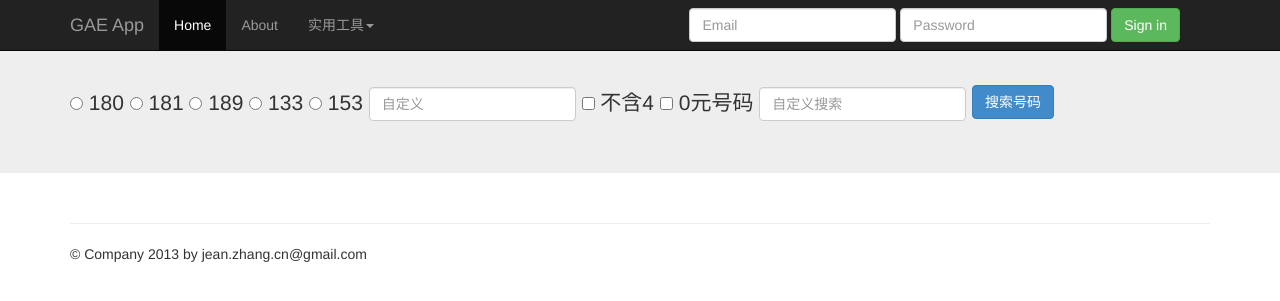
After one commit to jezhang/learning-gae, a Django app: template templates/getTelecomNum.html in a window 1280 px wide. The commit adds this page. Shown: the top 301 px of the page. Run offline with Django 3.2, Linux system fonts and the light colour scheme; the template is opened without the code that fills it, so the values that code supplies are empty; some libraries are stand-ins or nearby versions.

Commit message:
add getTelecomNum.html

```diff
--- a/static/css/jumbotron.css
+++ b/static/css/jumbotron.css
@@ -1,5 +1,11 @@
-/* Move down content because we have a fixed navbar that is 50px tall */
+/* Move down content because we have a fixed navbar that is 50px tall
 body {
-  padding-top: 20px;
+  padding-top: 50px;
   padding-bottom: 20px;
 }
+*/
+
+body {
+  padding-top: 30px;
+  padding-bottom: 12px;
+}
--- a/templates/bootstrap/base.html
+++ b/templates/bootstrap/base.html
@@ -36,8 +36,8 @@
         </div>
         <div class="navbar-collapse collapse">
           <ul class="nav navbar-nav">
-            <li class="active"><a href="#">Home</a></li>
-            <li><a href="#about">About</a></li>
+            <li class="active"><a href="/">Home</a></li>
+            <li><a href="/about">About</a></li>
             <!--
             <li><a href="#contact">Contact</a></li>-->
             <li class="dropdown">
@@ -45,7 +45,7 @@
               <ul class="dropdown-menu">
                 <li><a href="/telecomshops">南京电信营业厅</a></li>
                 <li><a href="/html/enc.html" target="_blank">在线加密解密</a></li>
-                <li><a href="#">Something else here</a></li>
+                <li><a href="/GetTelecomNum">南京电信选号</a></li>
                 <li class="divider"></li>
                 <li class="dropdown-header">Nav header</li>
                 <li><a href="#">Separated link</a></li>
@@ -69,8 +69,10 @@
     <!-- Main jumbotron for a primary marketing message or call to action -->
     <div class="jumbotron">
       <div class="container">
+        {% block header %}
         <h2>Hello, Everyone</h2>
         <p>Welcome to my GAE application.</p>
+        {% endblock %}
       </div>
     </div>
 
--- /dev/null
+++ b/templates/getTelecomNum.html
@@ -0,0 +1,48 @@
+{% extends "bootstrap/base.html" %}
+{% block title %} Index Page {% endblock %}
+
+{% block header %}
+<form id="search_form" class="form-inline" role="form">
+	<div class="checkbox">
+		<input type="radio" name="startwith" id="ct180" value="180">
+		<label for="ct180">180</label>
+	</div>
+	<div class="checkbox">
+		<input type="radio" name="startwith" id="ct181" value="181">
+		<label for="ct181">181</label>
+	</div>
+	<div class="checkbox">
+		<input type="radio" name="startwith" id="ct189" value="189">
+		<label for="ct189">189</label>
+	</div>
+	<div class="checkbox">
+		<input type="radio" name="startwith" id="ct133" value="133">
+		<label for="ct133">133</label>
+	</div>
+	<div class="checkbox">
+		<input type="radio" name="startwith" id="ct153" value="153">
+		<label for="ct153">153</label>
+	</div>
+	<div class="form-group">
+		<label class="sr-only" for="customeStartWith">自定义</label>
+		<input type="text" id="customeStartWith" class="form-control" name="customeStartWith" placeholder="自定义"/>
+	</div>
+	<div class="checkbox">
+		<input type="checkbox" name="notFour" id="notFour" value="4">
+		<label for="notFour">不含4</label>
+	</div>
+	<div class="checkbox">
+		<input type="checkbox" name="freenum" id="freenum" value="0">
+		<label for="freenum">0元号码</label>
+	</div>
+	<div class="form-group">
+		<label class="sr-only" for="endwith">自定义</label>
+		<input type="text" id="endwith" class="form-control" name="endwith" placeholder="自定义搜索" />
+	</div>
+	<button class="btn btn-primary" id="start_search()">搜索号码</button>
+</form>
+{% endblock %}
+<hr />
+{% block content %}
+
+{% endblock %}
--- a/urls.py
+++ b/urls.py
@@ -21,7 +21,9 @@ urlpatterns = patterns('',
     url(r'^testpcs/$', 'gaeapp.views.get_baidupan_quota', name='get_baidupan_quota'),
 
     url(r'^telecomshops/$', 'gaeapp.views.list_nj_ct_shops', name='telecomshops'),
+    url(r'^GetTelecomNum/$', TemplateView.as_view(template_name="getTelecomNum.html")), # getTelecomNum.html
     url(r'^encrypt/$', 'gaeapp.views.encrypt', name='encrypt'),
+
 
 
     url(r'^bootstrap/$', TemplateView.as_view(template_name="bootstrap/bootstrap.html")),
```
Also changed, not shown: gaeapp/utilities.py (added, +103 -0 lines), gaeapp/views.py (+20 -5 lines).
